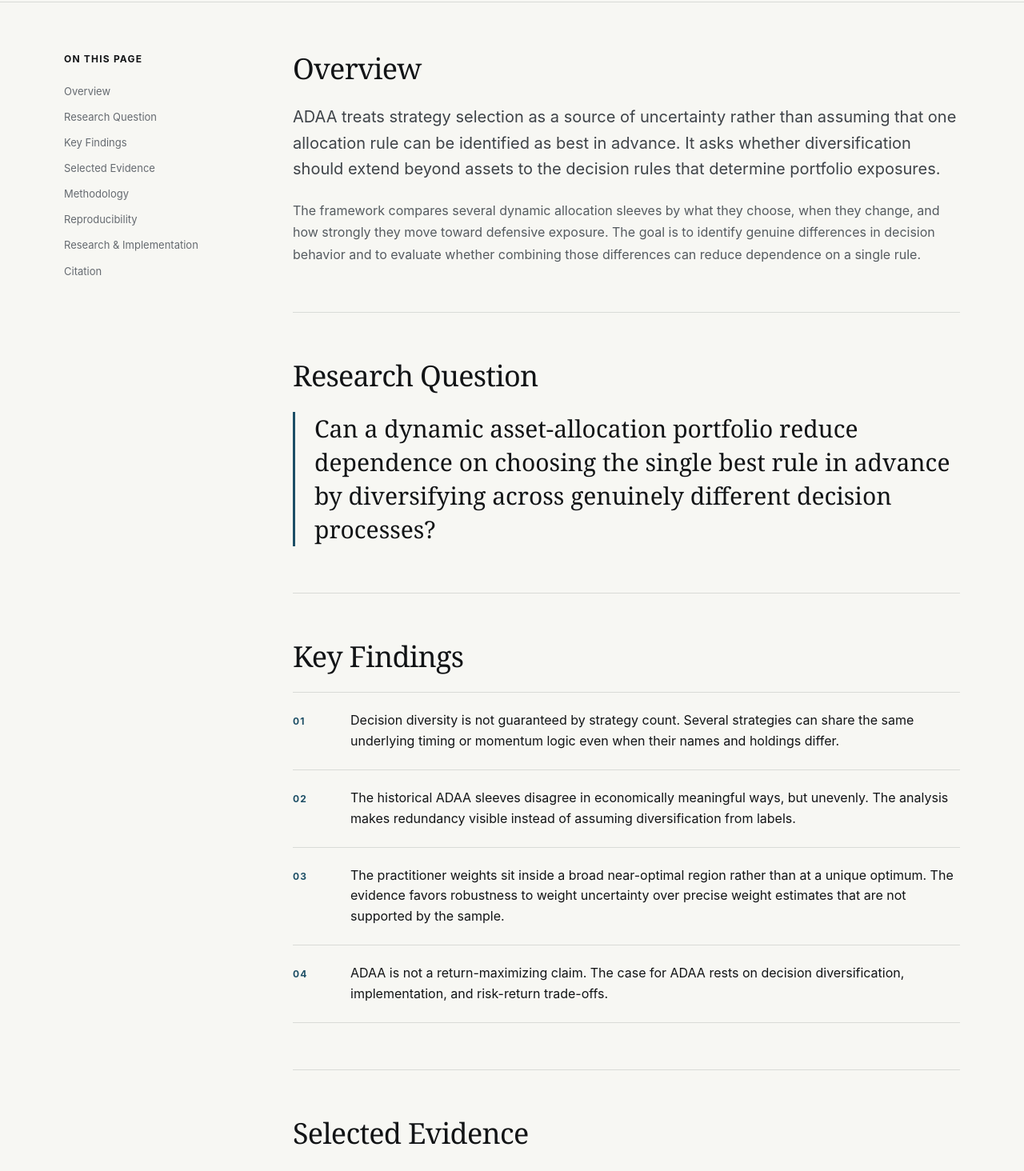
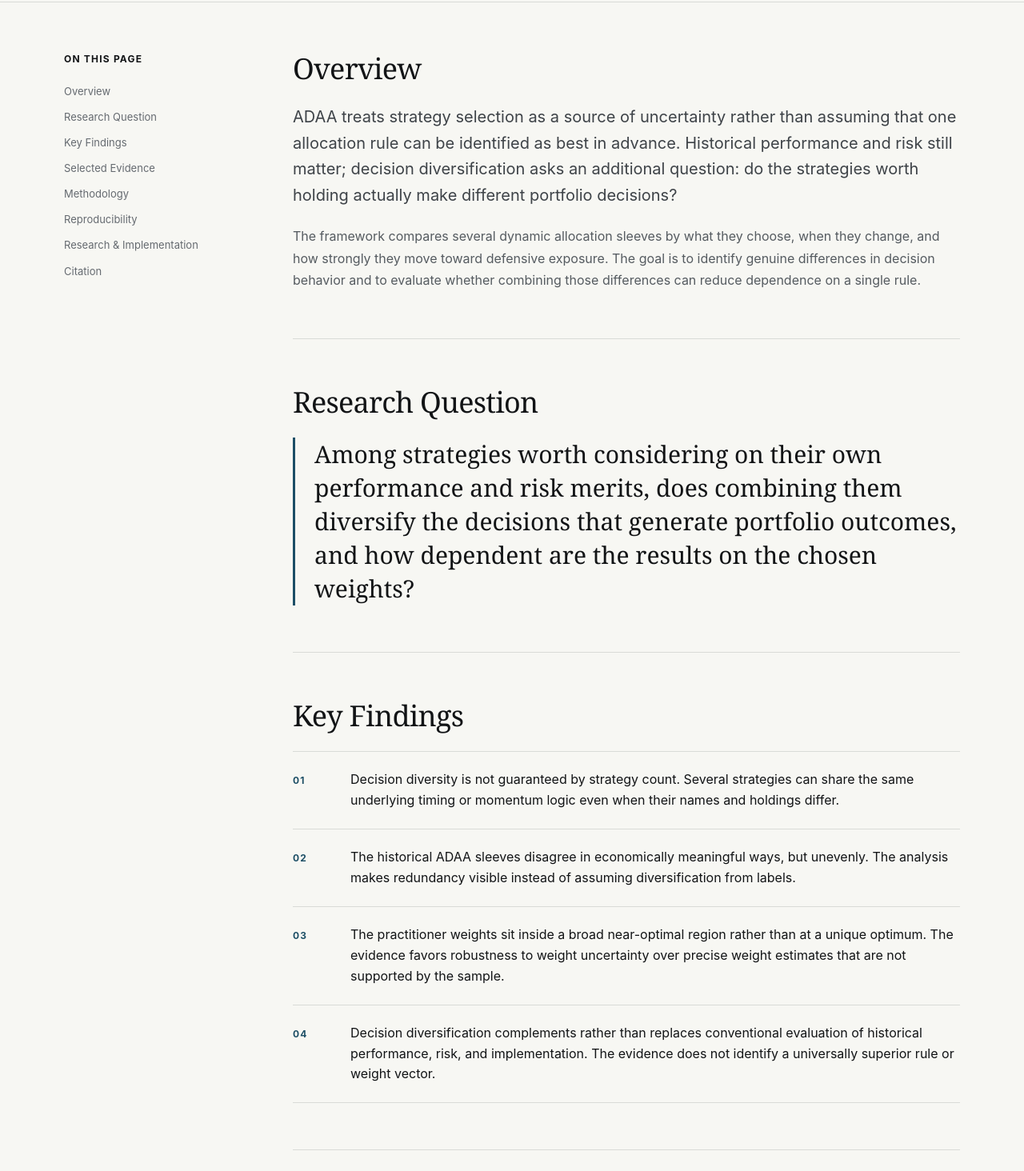
Before and after one commit to slackquant80/slackquant-research, a Next.js app: page /research/adaa in a window 1280 px wide. Shown: the part 500-1964 px from the top of the page at 80% size. Built offline with nearby package versions, Linux system fonts and the light colour scheme; no server answers.

Commit message:
Sync ADAA v1.34 public framing

```diff
--- a/src/app/page.tsx
+++ b/src/app/page.tsx
@@ -66,7 +66,7 @@
                 <div>
                   <div className="side-label">Research focus</div>
                   <div className="side-note">
-                    Decision diversification in dynamic asset allocation.
+                    Decision diversification as a complement to performance and risk evaluation.
                   </div>
                 </div>
               </aside>
--- a/src/app/research/adaa/page.tsx
+++ b/src/app/research/adaa/page.tsx
@@ -70,8 +70,9 @@
             <p className="lede">
               ADAA treats strategy selection as a source of uncertainty rather
               than assuming that one allocation rule can be identified as best
-              in advance. It asks whether diversification should extend beyond
-              assets to the decision rules that determine portfolio exposures.
+              in advance. Historical performance and risk still matter; decision
+              diversification asks an additional question: do the strategies
+              worth holding actually make different portfolio decisions?
             </p>
             <p className="body-copy">
               The framework compares several dynamic allocation sleeves by what
--- a/src/data/research.ts
+++ b/src/data/research.ts
@@ -16,14 +16,14 @@
     affiliation: "Graduate School of Computing, Yonsei University",
     featured: true,
     shortSummary:
-      "The framework evaluates whether combining distinct allocation rules can reduce dependence on any single strategy when strategy choice itself is uncertain.",
+      "Historical performance and risk still guide strategy choice. ADAA adds a complementary check: whether the selected rules make genuinely different decisions and whether the portfolio depends too heavily on one historically best-performing rule or one precise set of weights.",
     researchQuestion:
-      "Can a dynamic asset-allocation portfolio reduce dependence on choosing the single best rule in advance by diversifying across genuinely different decision processes?",
+      "Among strategies worth considering on their own performance and risk merits, does combining them diversify the decisions that generate portfolio outcomes, and how dependent are the results on the chosen weights?",
     findings: [
       "Decision diversity is not guaranteed by strategy count. Several strategies can share the same underlying timing or momentum logic even when their names and holdings differ.",
       "The historical ADAA sleeves disagree in economically meaningful ways, but unevenly. The analysis makes redundancy visible instead of assuming diversification from labels.",
       "The practitioner weights sit inside a broad near-optimal region rather than at a unique optimum. The evidence favors robustness to weight uncertainty over precise weight estimates that are not supported by the sample.",
-      "ADAA is not a return-maximizing claim. The case for ADAA rests on decision diversification, implementation, and risk-return trade-offs."
+      "Decision diversification complements rather than replaces conventional evaluation of historical performance, risk, and implementation. The evidence does not identify a universally superior rule or weight vector."
     ],
     tags: ["Asset Allocation", "Systematic Investing", "Decision Diversification"],
     selectedEvidence: [
@@ -53,7 +53,7 @@
         id: "robustness-plateau",
         title: "Broad Plateau, Unstable Optimum",
         description:
-          "The robustness exercise emphasizes a broad high-performing region rather than a single ex-post peak, supporting moderate practitioner weights instead of precision optimization.",
+          "The robustness exercise emphasizes a broad high-performing region rather than a single ex-post peak. The lesson is not to abandon optimization, but to avoid treating one historical optimum as more precise than the sample supports.",
         imageUrl:
           "https://slackquant80.github.io/adaa-slackquant/assets/img/Figure_5_Broad_Plateau_Unstable_Optimum_v0.36.1.png",
         alt:
```
